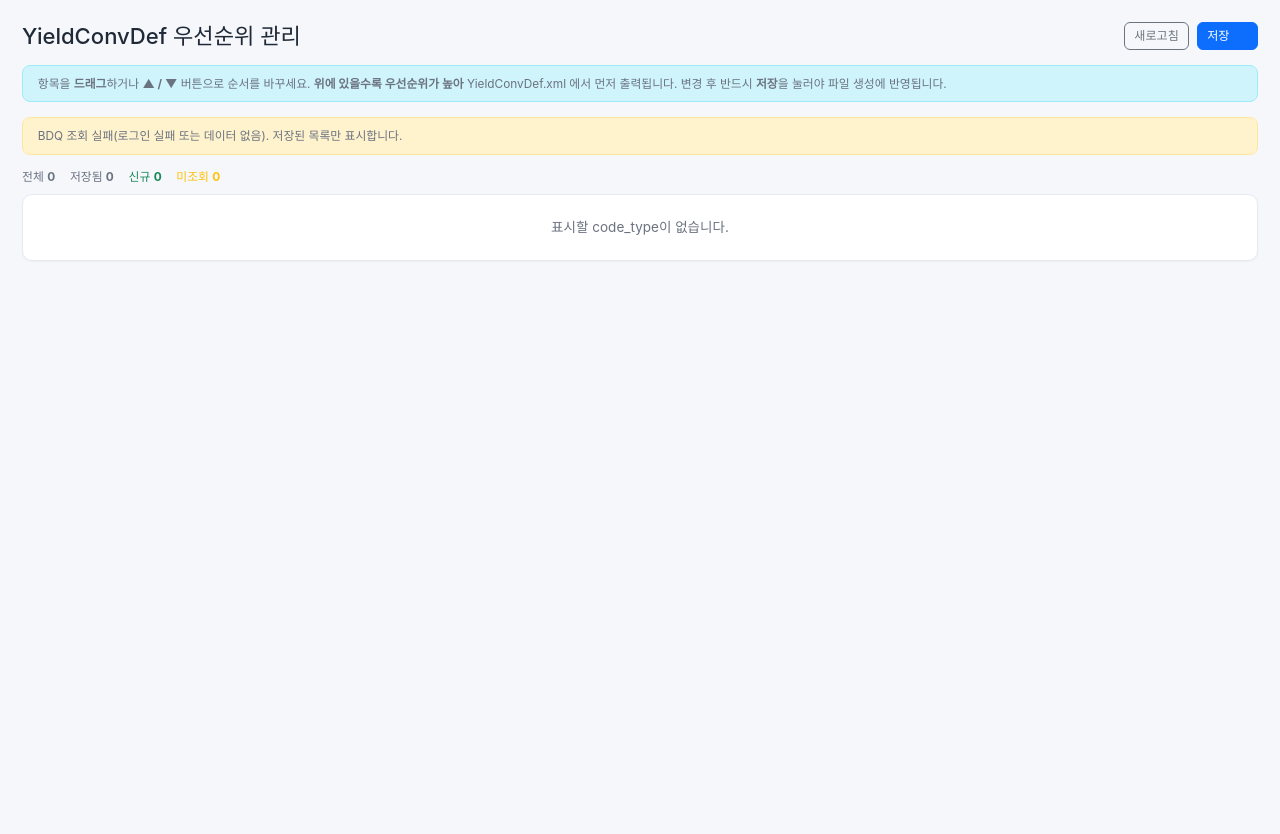
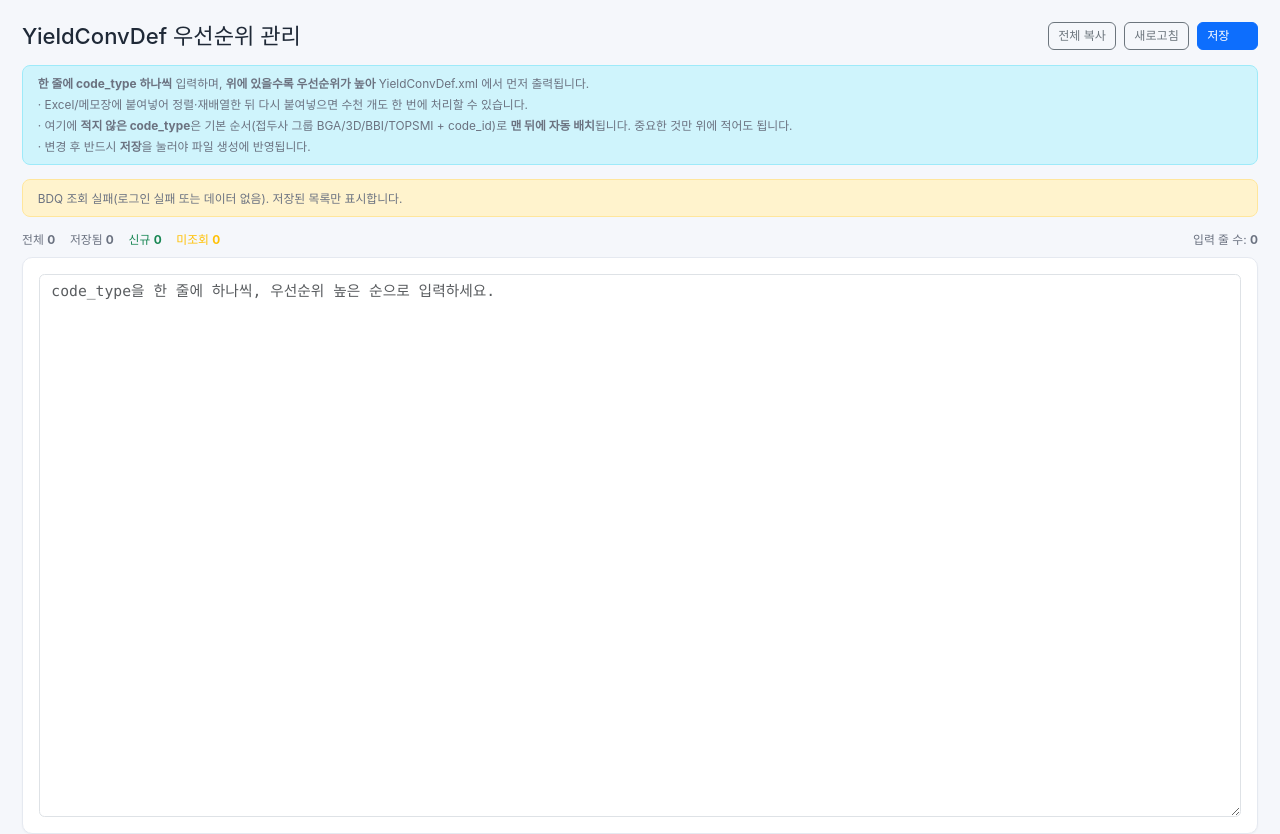
Before and after one commit to disntm90/disntm90, a FastAPI app: page /priority in a window 1280 px wide. Shown: the part 53-887 px from the top of the page. Before the commit the page ends 314 px from the top, so only its background shows below. Run offline with FastAPI, Linux system fonts and the light colour scheme; data that the repository does not hold is empty; some libraries are stand-ins or nearby versions.

Commit message:
feat: 우선순위 편집을 드래그&드롭 → 텍스트 일괄 편집으로 변경
항목이 1000개 이상일 때 드래그&드롭이 느리고 하나씩 옮기기 어려운 문제를
해결. 전체 code_type을 한 줄에 하나씩 텍스트로 펼쳐 편집하는 방식으로 교체.

- 한 줄 = code_type 하나, 위에 있을수록 우선순위 높음(기존 규칙 동일)
- Excel/메모장에 복사→재배열→붙여넣기로 수천 개도 한 번에 처리
- '전체 복사' 버튼(클립보드), 입력 줄 수 실시간 표시
- 백엔드(yield_priority 테이블, /api/priority, /api/priority/save)는 변경 없음.
  적지 않은 code_type은 기존대로 접두사 그룹 + code_id 순으로 맨 뒤 자동 배치

Co-Authored-By: Claude Sonnet 4.6 <noreply@anthropic.com>
Claude-Session: https://claude.ai/code/session_01QyCjQLCtkKqWipJYZtLocq

```diff
--- a/app/templates/priority.html
+++ b/app/templates/priority.html
@@ -5,6 +5,7 @@
 <div class="d-flex justify-content-between align-items-center mb-3">
   <h4 class="mb-0">YieldConvDef 우선순위 관리</h4>
   <div class="d-flex gap-2">
+    <button class="btn btn-outline-secondary btn-sm" onclick="copyAll()">전체 복사</button>
     <button class="btn btn-outline-secondary btn-sm" onclick="loadPriority()">새로고침</button>
     <button class="btn btn-primary btn-sm" onclick="savePriority()">
       <span>저장</span>
@@ -15,38 +16,35 @@
 
 <div class="alert alert-info py-2">
   <small>
-    항목을 <strong>드래그</strong>하거나 <strong>▲ / ▼</strong> 버튼으로 순서를 바꾸세요.
-    <strong>위에 있을수록 우선순위가 높아</strong> YieldConvDef.xml 에서 먼저 출력됩니다.
-    변경 후 반드시 <strong>저장</strong>을 눌러야 파일 생성에 반영됩니다.
+    <strong>한 줄에 code_type 하나씩</strong> 입력하며, <strong>위에 있을수록 우선순위가 높아</strong>
+    YieldConvDef.xml 에서 먼저 출력됩니다.<br>
+    · Excel/메모장에 붙여넣어 정렬·재배열한 뒤 다시 붙여넣으면 수천 개도 한 번에 처리할 수 있습니다.<br>
+    · 여기에 <strong>적지 않은 code_type</strong>은 기본 순서(접두사 그룹 BGA/3D/BBI/TOPSMI + code_id)로 <strong>맨 뒤에 자동 배치</strong>됩니다. 중요한 것만 위에 적어도 됩니다.<br>
+    · 변경 후 반드시 <strong>저장</strong>을 눌러야 파일 생성에 반영됩니다.
   </small>
 </div>
 
 <div id="bdqError"></div>
 
-<div class="d-flex gap-3 mb-2 small text-muted" id="counts"></div>
+<div class="d-flex justify-content-between align-items-center mb-2 small text-muted">
+  <div class="d-flex gap-3" id="counts"></div>
+  <div>입력 줄 수: <strong id="lineCount">0</strong></div>
+</div>
 
 <div class="card">
-  <div class="card-body p-0">
-    <div id="list" class="list-group list-group-flush"></div>
-    <div id="emptyMsg" class="text-center text-muted py-4 d-none">
-      표시할 code_type이 없습니다.
-    </div>
+  <div class="card-body">
+    <textarea class="form-control font-monospace" id="orderText" rows="24" spellcheck="false"
+      style="white-space: pre; overflow-wrap: normal; overflow-x: auto;"
+      placeholder="code_type을 한 줄에 하나씩, 우선순위 높은 순으로 입력하세요."></textarea>
   </div>
 </div>
 
 <div id="alertArea" class="position-fixed bottom-0 end-0 p-3" style="z-index:1100; min-width:300px"></div>
-
-<style>
-  #list .list-group-item { cursor: move; user-select: none; }
-  #list .list-group-item.dragging { opacity: 0.45; background: #eef4ff; }
-  #list .rank-badge { display:inline-block; min-width: 2.4rem; text-align:right; }
-  #list .drag-handle { color:#adb5bd; cursor:grab; }
-</style>
 {% endblock %}
 
 {% block scripts %}
 <script>
-  let dragEl = null;
+  const textEl = () => document.getElementById('orderText');
 
   function showAlert(msg, type = 'info') {
     const el = document.createElement('div');
@@ -56,77 +54,23 @@
     setTimeout(() => el.remove(), 4000);
   }
 
-  function rowTemplate(item) {
-    const badges = [];
-    if (!item.saved) badges.push('<span class="badge bg-success ms-2">신규</span>');
-    if (!item.in_bdq) badges.push('<span class="badge bg-secondary ms-2">미조회</span>');
-
-    const div = document.createElement('div');
-    div.className = 'list-group-item d-flex align-items-center';
-    div.setAttribute('draggable', 'true');
-    div.dataset.code = item.code_type;
-    div.innerHTML = `
-      <span class="drag-handle me-2">☰</span>
-      <span class="rank-badge badge bg-primary me-3">0</span>
-      <code class="fw-semibold flex-grow-1">${item.code_type}</code>
-      <span class="me-3">${badges.join('')}</span>
-      <div class="btn-group btn-group-sm">
-        <button class="btn btn-outline-secondary" onclick="moveUp(this)" title="위로">▲</button>
-        <button class="btn btn-outline-secondary" onclick="moveDown(this)" title="아래로">▼</button>
-      </div>`;
-
-    div.addEventListener('dragstart', onDragStart);
-    div.addEventListener('dragend',   onDragEnd);
-    div.addEventListener('dragover',  onDragOver);
-    return div;
+  // 비어있지 않은 줄만 추출(앞뒤 공백 제거)
+  function currentLines() {
+    return textEl().value.split('\n').map(s => s.trim()).filter(s => s.length > 0);
   }
 
-  function onDragStart(e) {
-    dragEl = e.currentTarget;
-    e.dataTransfer.effectAllowed = 'move';
-    dragEl.classList.add('dragging');
-  }
-  function onDragEnd(e) {
-    e.currentTarget.classList.remove('dragging');
-    dragEl = null;
-    renumber();
-  }
-  function onDragOver(e) {
-    e.preventDefault();
-    const target = e.currentTarget;
-    if (!dragEl || target === dragEl) return;
-    const rect = target.getBoundingClientRect();
-    const after = (e.clientY - rect.top) > rect.height / 2;
-    if (after) target.after(dragEl); else target.before(dragEl);
-  }
-
-  function moveUp(btn) {
-    const row = btn.closest('.list-group-item');
-    const prev = row.previousElementSibling;
-    if (prev) { row.parentNode.insertBefore(row, prev); renumber(); }
-  }
-  function moveDown(btn) {
-    const row = btn.closest('.list-group-item');
-    const next = row.nextElementSibling;
-    if (next) { row.parentNode.insertBefore(next, row); renumber(); }
-  }
-
-  function renumber() {
-    document.querySelectorAll('#list .list-group-item').forEach((row, i) => {
-      row.querySelector('.rank-badge').textContent = (i + 1);
-    });
+  function updateLineCount() {
+    document.getElementById('lineCount').textContent = currentLines().length;
   }
 
   function loadPriority() {
     fetch('/api/priority')
       .then(r => r.json())
       .then(d => {
-        const list = document.getElementById('list');
-        list.innerHTML = '';
-        (d.rows || []).forEach(item => list.appendChild(rowTemplate(item)));
-        renumber();
-
-        document.getElementById('emptyMsg').classList.toggle('d-none', (d.rows || []).length > 0);
+        // 저장된 순서 → 신규(맨 뒤) 순으로 병합된 목록을 그대로 텍스트로 펼침
+        const lines = (d.rows || []).map(item => item.code_type);
+        textEl().value = lines.join('\n');
+        updateLineCount();
 
         const c = d.counts || {};
         document.getElementById('counts').innerHTML =
@@ -143,9 +87,25 @@
       .catch(() => showAlert('목록을 불러오지 못했습니다.', 'danger'));
   }
 
+  function copyAll() {
+    const text = textEl().value;
+    if (navigator.clipboard && navigator.clipboard.writeText) {
+      navigator.clipboard.writeText(text)
+        .then(() => showAlert('전체 목록을 클립보드에 복사했습니다.', 'success'))
+        .catch(() => fallbackCopy());
+    } else {
+      fallbackCopy();
+    }
+  }
+  function fallbackCopy() {
+    textEl().select();
+    document.execCommand('copy');
+    window.getSelection().removeAllRanges();
+    showAlert('전체 목록을 클립보드에 복사했습니다.', 'success');
+  }
+
   function savePriority() {
-    const order = Array.from(document.querySelectorAll('#list .list-group-item'))
-                       .map(row => row.dataset.code);
+    const order = currentLines();
     document.getElementById('saveSpinner').classList.add('htmx-request');
     fetch('/api/priority/save', {
       method: 'POST',
@@ -161,6 +121,7 @@
       .finally(() => document.getElementById('saveSpinner').classList.remove('htmx-request'));
   }
 
+  textEl().addEventListener('input', updateLineCount);
   loadPriority();
 </script>
 {% endblock %}
```
